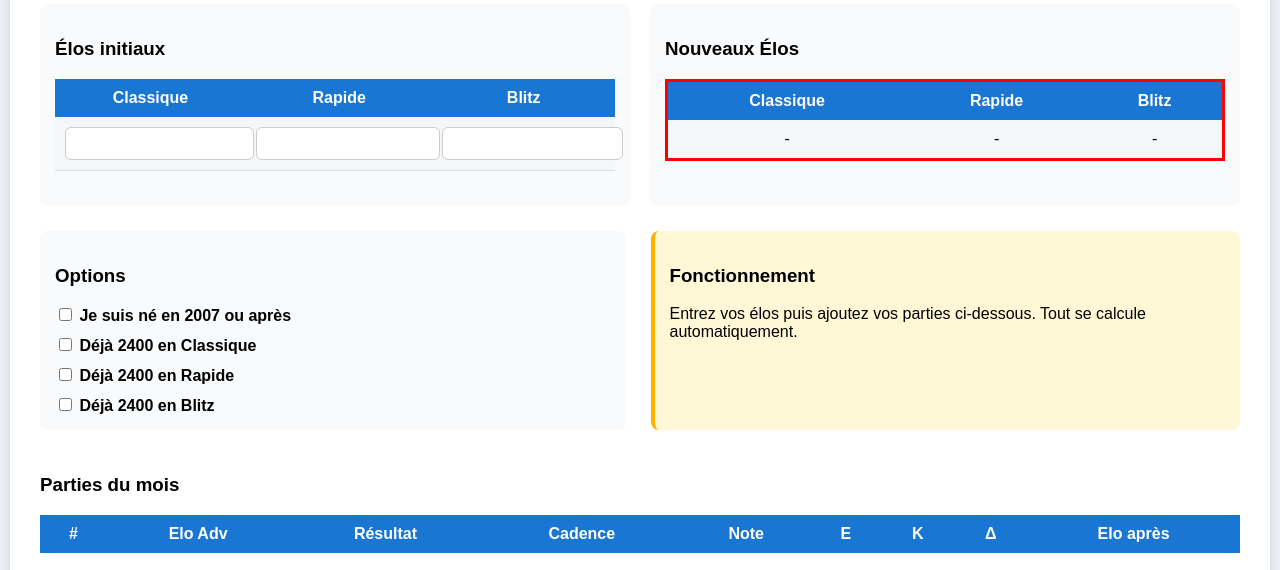
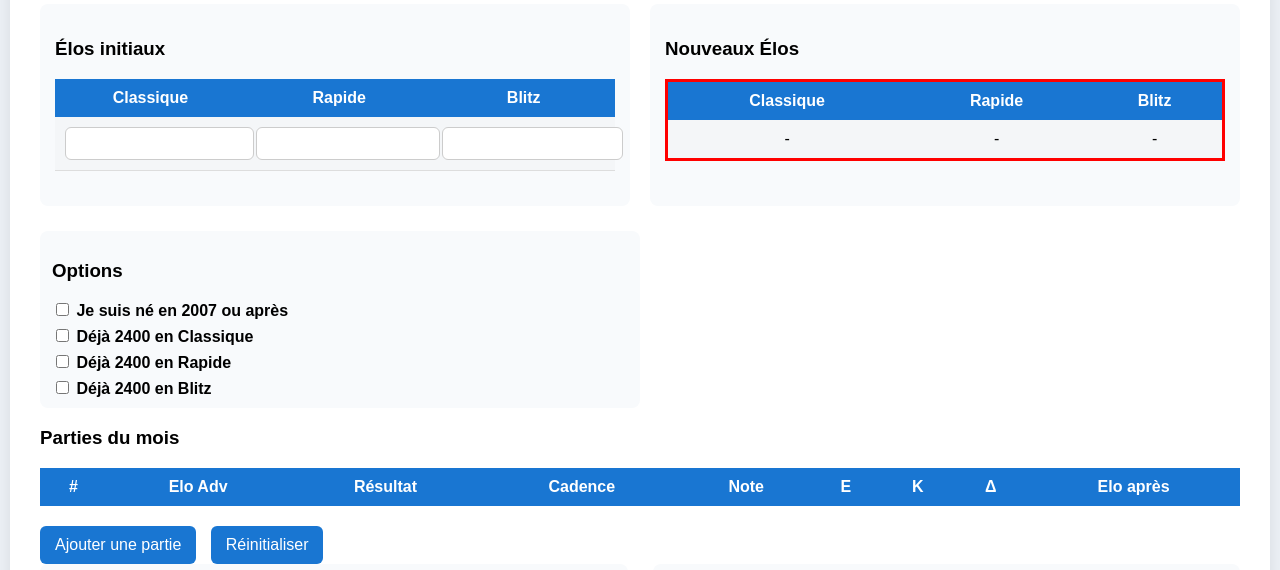
Before and after one commit to salvadorcommelepays/calculatrice_elo, a plain HTML site: page index.html in a window 1280 px wide. Shown: the part 149-719 px from the top of the page. Drawn offline with Linux system fonts and the light colour scheme.

Commit message:
Update index.html

```diff
--- a/index.html
+++ b/index.html
@@ -12,16 +12,30 @@
     th { background:#1976d2; color:white; padding:10px; }
     td { padding:10px; border-bottom:1px solid #ddd; text-align:center; }
     tr:nth-child(even) { background:#f4f6f8; }
+
     .section { margin-bottom:25px; background:#f8fafc; padding:15px; border-radius:8px; }
+
     input[type="number"], select, input[type="text"] { width:100%; padding:8px; border-radius:6px; border:1px solid #ccc; }
-    label { font-weight:bold; display:block; margin-top:10px; }
+    label { font-weight:bold; display:block; margin-top:6px; } /* réduit ici */
+
     .elo-green { color:green; font-weight:bold; }
     .elo-red { color:red; font-weight:bold; }
+
     button { padding:10px 15px; background:#1976d2; color:white; border:none; border-radius:6px; cursor:pointer; font-size:16px; margin-right:10px; }
     button:hover { background:#0f5cad; }
+
     .flex-row { display:flex; justify-content:space-between; gap:20px; }
     .flex-row-2 { display:flex; justify-content:space-between; gap:25px; align-items:stretch; }
+
     .elo-box, .box-50 { width:48%; }
+
+    /* réduction du bloc option */
+    .options-box {
+        background:#f8fafc;
+        padding:10px 12px;      /* réduit */
+        border-radius:8px;
+    }
+
     .table-new-elo { border:3px solid red; border-radius:8px; }
 </style>
 </head>
@@ -58,17 +72,12 @@
 </div>
 
 <div class="flex-row-2">
-    <div class="section box-50">
+    <div class="options-box box-50">
         <h3>Options</h3>
         <label><input type="checkbox" id="mineur"> Je suis né en 2007 ou après</label>
         <label><input type="checkbox" class="is2400" value="classique"> Déjà 2400 en Classique</label>
         <label><input type="checkbox" class="is2400" value="rapide"> Déjà 2400 en Rapide</label>
         <label><input type="checkbox" class="is2400" value="blitz"> Déjà 2400 en Blitz</label>
-    </div>
-
-    <div class="section box-50" style="background:#fff7d6;border-left:4px solid #ffb300;">
-        <h3>Fonctionnement</h3>
-        Entrez vos élos puis ajoutez vos parties ci-dessous. Tout se calcule automatiquement.
     </div>
 </div>
 
@@ -123,7 +132,12 @@
 <script>
 let count=0;
 
-function computeK(c,n,m,list2400){if(list2400.includes(c))return 10;let b=m?40:20;if(n===0)return b;return Math.max(10,Math.min(b,Math.floor(700/n)));}
+function computeK(c,n,m,list2400){
+    if(list2400.includes(c))return 10;
+    let b=m?40:20;
+    if(n===0)return b;
+    return Math.max(10,Math.min(b,Math.floor(700/n)));
+}
 
 function updateCounts(){
     let rows=document.querySelectorAll("#tableParties tbody tr");
```
